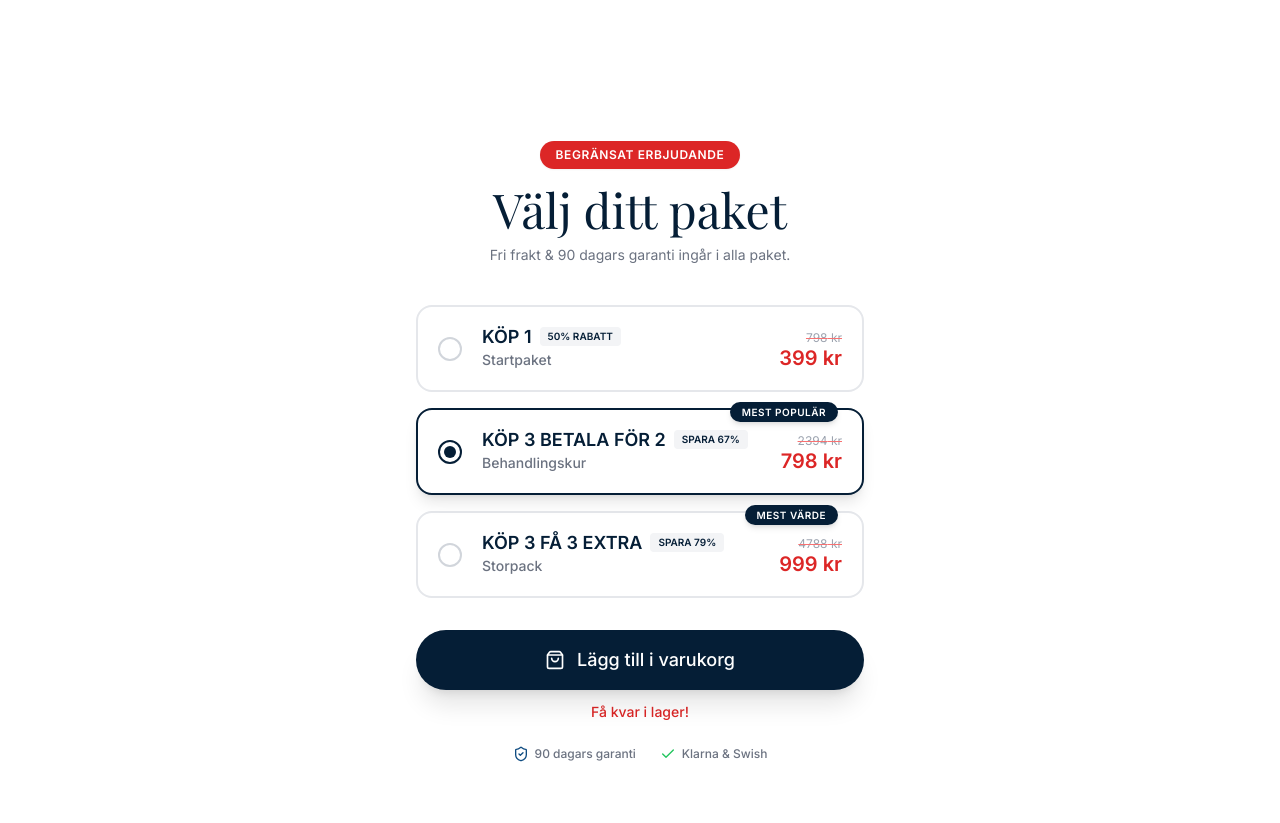
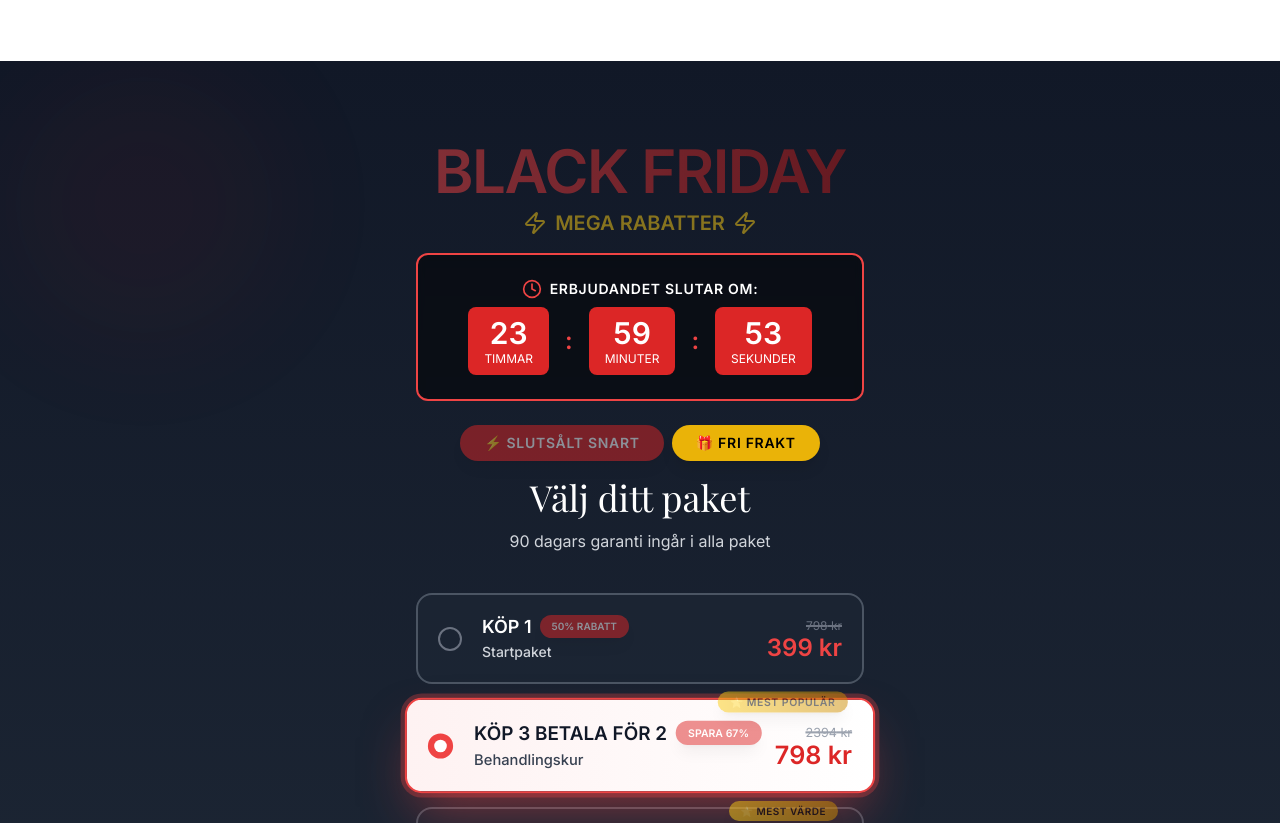
Before and after one commit to mangaz900/luminaflow, a React (Vite) app: page / in a window 1280 px wide. Shown: the part 8520-9343 px from the top of the page. Built offline with nearby package versions, Linux system fonts and the light colour scheme; a web font is replaced by a local one.

Commit message:
Transform Pricing section to Black Friday style - Add countdown timer - Dark background with red accents - Animated effects and urgency messaging - Black Friday branding

```diff
--- a/components/Pricing.tsx
+++ b/components/Pricing.tsx
@@ -1,6 +1,6 @@
 
 import React, { useState, useEffect } from 'react';
-import { Check, ShoppingBag, ShieldCheck, Star } from 'lucide-react';
+import { Check, ShoppingBag, ShieldCheck, Star, Clock, Zap } from 'lucide-react';
 import AIConsultant from './AIConsultant';
 import { useCart } from '../contexts/CartContext';
 import { trackViewItemList } from '../services/analytics';
@@ -8,6 +8,27 @@ import { trackViewItemList } from '../services/analytics';
 const Pricing: React.FC = () => {
   const [selectedId, setSelectedId] = useState<number>(2); // Default to option 2 (Best Seller)
   const { addToCart } = useCart();
+  const [timeLeft, setTimeLeft] = useState({ hours: 23, minutes: 59, seconds: 59 });
+
+  // Countdown timer
+  useEffect(() => {
+    const timer = setInterval(() => {
+      setTimeLeft(prev => {
+        if (prev.seconds > 0) {
+          return { ...prev, seconds: prev.seconds - 1 };
+        } else if (prev.minutes > 0) {
+          return { ...prev, minutes: prev.minutes - 1, seconds: 59 };
+        } else if (prev.hours > 0) {
+          return { hours: prev.hours - 1, minutes: 59, seconds: 59 };
+        } else {
+          // Reset when timer reaches 0
+          return { hours: 23, minutes: 59, seconds: 59 };
+        }
+      });
+    }, 1000);
+
+    return () => clearInterval(timer);
+  }, []);
 
   const options = [
     {
@@ -69,17 +90,70 @@ const Pricing: React.FC = () => {
   };
 
   return (
-    <section id="erbjudande" className="py-12 md:py-16 lg:py-20 bg-white scroll-mt-20">
-      <div className="max-w-lg mx-auto px-4 sm:px-6 lg:px-8">
+    <section id="erbjudande" className="py-12 md:py-16 lg:py-20 bg-gradient-to-b from-gray-900 via-gray-800 to-gray-900 scroll-mt-20 relative overflow-hidden">
+      {/* Animated background effects */}
+      <div className="absolute inset-0 opacity-10">
+        <div className="absolute top-0 left-0 w-72 h-72 bg-red-600 rounded-full blur-3xl animate-pulse"></div>
+        <div className="absolute bottom-0 right-0 w-72 h-72 bg-red-500 rounded-full blur-3xl animate-pulse" style={{ animationDelay: '1s' }}></div>
+      </div>
 
-        {/* Header */}
+      <div className="max-w-lg mx-auto px-4 sm:px-6 lg:px-8 relative z-10">
+
+        {/* Black Friday Header */}
         <div className="text-center mb-8 md:mb-10">
-          <span className="inline-block bg-[#DC2626] text-white text-[10px] md:text-xs font-bold px-3 md:px-4 py-1 md:py-1.5 rounded-full uppercase tracking-wider mb-3 md:mb-4 shadow-sm">
-            BEGRÄNSAT ERBJUDANDE
-          </span>
-          <h2 className="font-serif text-3xl md:text-4xl lg:text-5xl text-medical-900 mb-2 md:mb-3">Välj ditt paket</h2>
-          <p className="text-gray-500 text-xs md:text-sm px-2">
-            Fri frakt & 90 dagars garanti ingår i alla paket.
+          <div className="mb-4">
+            <h1 className="text-4xl md:text-5xl lg:text-6xl font-black text-white mb-2 tracking-tight">
+              <span className="bg-gradient-to-r from-red-500 to-red-700 bg-clip-text text-transparent animate-pulse">
+                BLACK FRIDAY
+              </span>
+            </h1>
+            <div className="flex items-center justify-center gap-2 mb-4">
+              <Zap className="text-yellow-400 animate-pulse" size={24} />
+              <span className="text-yellow-400 font-bold text-lg md:text-xl animate-pulse">
+                MEGA RABATTER
+              </span>
+              <Zap className="text-yellow-400 animate-pulse" size={24} />
+            </div>
+          </div>
+
+          {/* Countdown Timer */}
+          <div className="bg-black/50 backdrop-blur-sm border-2 border-red-500 rounded-xl p-4 md:p-6 mb-6">
+            <div className="flex items-center justify-center gap-2 mb-2">
+              <Clock className="text-red-500" size={20} />
+              <span className="text-white text-sm font-semibold uppercase tracking-wider">
+                Erbjudandet slutar om:
+              </span>
+            </div>
+            <div className="flex items-center justify-center gap-3 md:gap-4">
+              <div className="bg-red-600 text-white rounded-lg px-3 md:px-4 py-2 min-w-[60px]">
+                <div className="text-2xl md:text-3xl font-black">{String(timeLeft.hours).padStart(2, '0')}</div>
+                <div className="text-xs uppercase">Timmar</div>
+              </div>
+              <span className="text-red-500 text-2xl font-bold">:</span>
+              <div className="bg-red-600 text-white rounded-lg px-3 md:px-4 py-2 min-w-[60px]">
+                <div className="text-2xl md:text-3xl font-black">{String(timeLeft.minutes).padStart(2, '0')}</div>
+                <div className="text-xs uppercase">Minuter</div>
+              </div>
+              <span className="text-red-500 text-2xl font-bold">:</span>
+              <div className="bg-red-600 text-white rounded-lg px-3 md:px-4 py-2 min-w-[60px]">
+                <div className="text-2xl md:text-3xl font-black">{String(timeLeft.seconds).padStart(2, '0')}</div>
+                <div className="text-xs uppercase">Sekunder</div>
+              </div>
+            </div>
+          </div>
+
+          <div className="flex flex-wrap items-center justify-center gap-2 mb-4">
+            <span className="inline-block bg-red-600 text-white text-xs md:text-sm font-black px-4 md:px-6 py-2 rounded-full uppercase tracking-wider shadow-lg animate-pulse">
+              ⚡ SLUTSÅLT SNART
+            </span>
+            <span className="inline-block bg-yellow-500 text-black text-xs md:text-sm font-black px-4 md:px-6 py-2 rounded-full uppercase tracking-wider shadow-lg">
+              🎁 FRI FRAKT
+            </span>
+          </div>
+
+          <h2 className="font-serif text-2xl md:text-3xl lg:text-4xl text-white mb-2 md:mb-3">Välj ditt paket</h2>
+          <p className="text-gray-300 text-sm md:text-base px-2">
+            90 dagars garanti ingår i alla paket
           </p>
         </div>
 
@@ -95,16 +169,16 @@ const Pricing: React.FC = () => {
                 className={`
                   relative flex items-center p-4 md:p-5 rounded-xl md:rounded-2xl cursor-pointer transition-all duration-200 border-2 select-none group
                   ${isSelected
-                    ? 'border-medical-900 bg-white shadow-lg z-10'
-                    : 'border-gray-200 bg-white hover:border-gray-300'
+                    ? 'border-red-500 bg-gradient-to-r from-red-50 to-white shadow-2xl shadow-red-500/50 scale-105 z-10 ring-4 ring-red-500/30'
+                    : 'border-gray-600 bg-gray-800/50 hover:border-red-400 hover:bg-gray-800/70'
                   }
                 `}
               >
                 {/* Floating Badge (Mest Populär) */}
                 {option.tag && (
                   <div className="absolute -top-3 right-6 z-20">
-                    <span className="bg-medical-900 text-white text-[10px] font-bold px-3 py-1 rounded-full uppercase tracking-wider shadow-md">
-                      {option.tag}
+                    <span className="bg-gradient-to-r from-yellow-400 to-yellow-600 text-black text-[10px] font-black px-3 py-1 rounded-full uppercase tracking-wider shadow-lg animate-pulse">
+                      ⭐ {option.tag}
                     </span>
                   </div>
                 )}
@@ -113,10 +187,10 @@ const Pricing: React.FC = () => {
                 <div className="flex-shrink-0 mr-5">
                   <div className={`
                     w-6 h-6 rounded-full border-2 flex items-center justify-center transition-colors
-                    ${isSelected ? 'border-medical-900' : 'border-gray-300 group-hover:border-gray-400'}
+                    ${isSelected ? 'border-red-500 bg-red-500' : 'border-gray-500 group-hover:border-red-400'}
                   `}>
                     {isSelected && (
-                      <div className="w-3 h-3 bg-medical-900 rounded-full" />
+                      <div className="w-3 h-3 bg-white rounded-full" />
                     )}
                   </div>
                 </div>
@@ -124,26 +198,26 @@ const Pricing: React.FC = () => {
                 {/* Text Content */}
                 <div className="flex-1 min-w-0">
                   <div className="flex flex-wrap items-center gap-2 mb-1">
-                    <h3 className="font-bold text-medical-900 text-lg leading-none">
+                    <h3 className={`font-black text-lg leading-none ${isSelected ? 'text-gray-900' : 'text-white'}`}>
                       {option.title}
                     </h3>
                     {option.discountLabel && (
-                      <span className="bg-gray-100 text-medical-900 text-[10px] font-bold px-2 py-0.5 rounded">
+                      <span className="bg-red-600 text-white text-[10px] font-black px-3 py-1 rounded-full uppercase shadow-lg animate-pulse">
                         {option.discountLabel}
                       </span>
                     )}
                   </div>
-                  <p className="text-sm text-gray-500 font-medium">
+                  <p className={`text-sm font-medium ${isSelected ? 'text-gray-700' : 'text-gray-300'}`}>
                     {option.subtitle}
                   </p>
                 </div>
 
                 {/* Price */}
                 <div className="text-right pl-2">
-                  <div className="text-xs text-gray-400 line-through decoration-red-400 decoration-1 mb-0.5">
+                  <div className={`text-xs line-through decoration-2 mb-0.5 ${isSelected ? 'text-gray-400' : 'text-gray-500'}`}>
                     {option.originalPrice} kr
                   </div>
-                  <div className="text-xl font-bold text-[#DC2626] leading-none">
+                  <div className={`text-2xl font-black leading-none ${isSelected ? 'text-red-600' : 'text-red-500'}`}>
                     {option.price} kr
                   </div>
                 </div>
@@ -153,25 +227,29 @@ const Pricing: React.FC = () => {
         </div>
 
         {/* Sticky/Main CTA Button */}
-        <div className="bg-white">
+        <div className="bg-transparent">
             <button
                 onClick={handleAddToCart}
-                className="w-full bg-medical-900 text-white py-4 rounded-full text-lg font-medium hover:bg-[#0A2A4A] transition-all shadow-xl flex items-center justify-center gap-3 transform active:scale-[0.98]"
+                className="w-full bg-gradient-to-r from-red-600 to-red-700 text-white py-5 rounded-full text-lg md:text-xl font-black hover:from-red-700 hover:to-red-800 transition-all shadow-2xl shadow-red-500/50 flex items-center justify-center gap-3 transform active:scale-[0.98] animate-pulse hover:animate-none"
             >
-                <ShoppingBag size={20} />
-                <span>Lägg till i varukorg</span>
+                <ShoppingBag size={24} />
+                <span>KÖP NU - BLACK FRIDAY PRIS!</span>
+                <Zap className="text-yellow-300" size={20} />
             </button>
 
-            <p className="mt-3 text-center text-sm font-medium text-[#DC2626]">
-              Få kvar i lager!
+            <p className="mt-4 text-center text-base font-black text-red-400 animate-pulse">
+              ⚠️ ENDAST {Math.floor(Math.random() * 5) + 3} KVAR I LAGER!
             </p>
 
-            <div className="mt-6 flex items-center justify-center gap-6 text-xs text-gray-500 font-medium">
-                <span className="flex items-center gap-1.5">
-                    <ShieldCheck size={16} className="text-medical-500"/> 90 dagars garanti
+            <div className="mt-6 flex flex-wrap items-center justify-center gap-4 text-xs text-gray-300 font-medium">
+                <span className="flex items-center gap-1.5 bg-black/30 px-3 py-1.5 rounded-full">
+                    <ShieldCheck size={16} className="text-green-400"/> 90 dagars garanti
                 </span>
-                <span className="flex items-center gap-1.5">
-                    <Check size={16} className="text-green-500"/> Klarna & Swish
+                <span className="flex items-center gap-1.5 bg-black/30 px-3 py-1.5 rounded-full">
+                    <Check size={16} className="text-green-400"/> Klarna & Swish
+                </span>
+                <span className="flex items-center gap-1.5 bg-black/30 px-3 py-1.5 rounded-full">
+                    <Star size={16} className="text-yellow-400"/> Fri frakt
                 </span>
             </div>
         </div>
```
